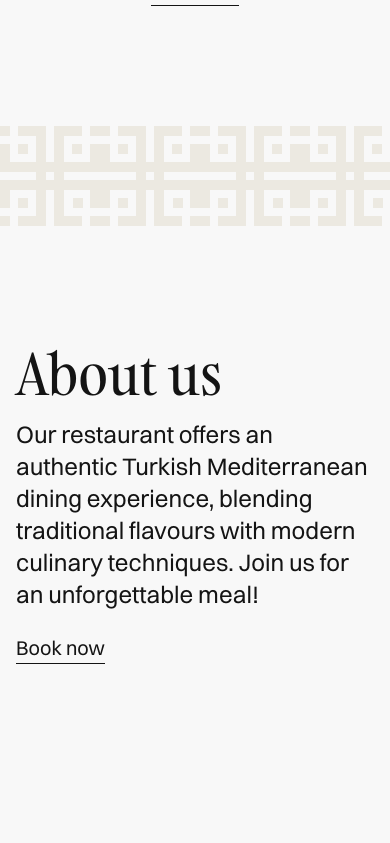
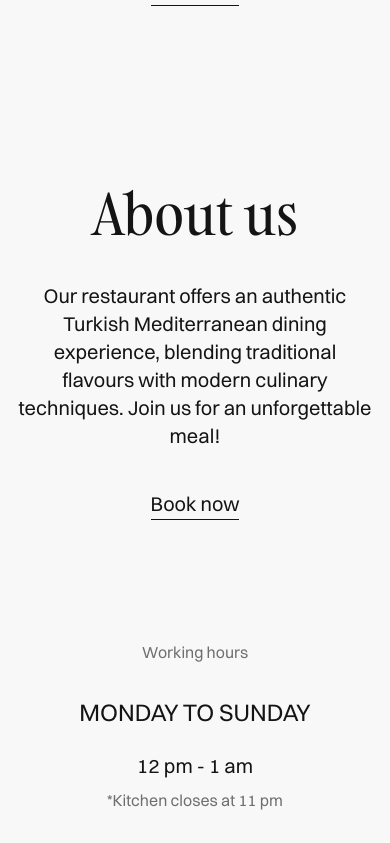
Before and after one commit to warpBytes/alibey, a Next.js app: page / in a window 390 px wide. Shown: the part 3641-4484 px from the top of the page. Built offline with nearby package versions, Linux system fonts and the light colour scheme.

Commit message:
Updated AboutUs for mobile

```diff
--- a/components/about-us/about-us.tsx
+++ b/components/about-us/about-us.tsx
@@ -7,29 +7,29 @@ const AboutUs = () => {
   return (
     <div className="flex flex-col gap-[120px]">
       <div
-        className="h-[100px] w-full"
+        className="hidden h-[100px] w-full md:block"
         style={{
           backgroundImage: 'url("/images/union.png")',
           backgroundRepeat: 'repeat',
         }}
       />
-      <div className="content-wrapper">
-        <div className="flex w-full flex-wrap-reverse justify-between gap-4">
-          <div className="flex max-w-[587px] flex-col gap-6">
-            <p className="text-2xl">
+      <div className="content-wrapper mt-20 md:mt-0">
+        <div className="flex w-full flex-wrap-reverse justify-between gap-10 md:gap-4">
+          <div className="flex max-w-[587px] flex-col gap-10 md:gap-6">
+            <p className="text-center text-xl md:text-left md:text-2xl">
               Our restaurant offers an authentic Turkish Mediterranean dining
               experience, blending traditional flavours with modern culinary
               techniques. Join us for an unforgettable meal!
             </p>
-            <BookNow />
+            <BookNow className="mx-auto md:mx-0" />
           </div>
-          <SectionHeading title="About us" />
+          <SectionHeading title="About us" className="mx-auto md:mx-0" />
         </div>
-        <div className="mt-[240px] flex flex-wrap-reverse justify-between gap-4">
-          <div className="flex flex-col justify-between gap-4">
+        <div className="mt-[120px] flex flex-wrap justify-between gap-[120px] md:mt-[240px] md:gap-4">
+          <div className="mx-auto flex flex-col items-center justify-between gap-8 md:mx-0 md:items-start md:gap-4">
             <span className="text-neutral600">Working hours</span>
-            <div className="flex flex-col gap-8">
-              <span className="text-heading-sm uppercase">
+            <div className="flex flex-col items-center gap-6 text-center md:items-start md:gap-8 md:text-left">
+              <span className="text-2xl uppercase md:text-heading-sm">
                 Monday to Sunday
               </span>
               <div className="flex flex-col gap-2">
@@ -41,7 +41,7 @@ const AboutUs = () => {
             </div>
           </div>
 
-          <div className="relative h-[480px] w-full md:w-[587px]">
+          <div className="relative h-[361px] w-full md:h-[480px] md:w-[587px]">
             <Image
               src="/images/bar.png"
               alt="Bar"
@@ -53,7 +53,7 @@ const AboutUs = () => {
       </div>
 
       <div
-        className="h-[100px] w-full"
+        className="hidden h-[100px] w-full md:block"
         style={{
           backgroundImage: 'url("/images/union.png")',
           backgroundRepeat: 'repeat',
--- a/components/news-and-updates/news-and-updates.tsx
+++ b/components/news-and-updates/news-and-updates.tsx
@@ -6,7 +6,7 @@ import { newsAndUpdates } from './news-and-updates.const';
 
 const NewsAndUpdates = () => {
   return (
-    <div className="content-wrapper mx-auto mb-[120px] flex flex-col gap-10 md:gap-16">
+    <div className="content-wrapper mx-auto mb-[100px] flex flex-col gap-10 md:mb-[120px] md:gap-16">
       <SectionHeading title="News and Updates" />
       <div className="grid gap-10 md:grid-cols-2 md:gap-4 xl:grid-cols-3">
         {newsAndUpdates.map((item) => (
--- a/components/our-menu-section/our-menu.tsx
+++ b/components/our-menu-section/our-menu.tsx
@@ -11,7 +11,7 @@ import { menuPreviewItems } from './our-menu.const';
 
 const OurMenu = () => {
   return (
-    <div className="content-wrapper mt-[120px] flex flex-col gap-12 md:gap-16">
+    <div className="content-wrapper mt-[160px] flex flex-col gap-12 md:mt-[120px] md:gap-16">
       <SectionHeading title="Our menu" />
 
       <div className="relative grid grid-cols-1 md:grid-cols-2">
--- a/components/section-heading.tsx
+++ b/components/section-heading.tsx
@@ -1,10 +1,18 @@
+import { cn } from '@/lib/utils';
+
 interface IProps {
   title: string;
+  className?: string;
 }
 
-const SectionHeading = ({ title }: IProps) => {
+const SectionHeading = ({ title, className }: IProps) => {
   return (
-    <h1 className="text-center font-gambarino text-heading-lg md:text-heading-2xl">
+    <h1
+      className={cn(
+        'text-center font-gambarino text-heading-lg md:text-heading-2xl',
+        className,
+      )}
+    >
       {title}
     </h1>
   );
```
